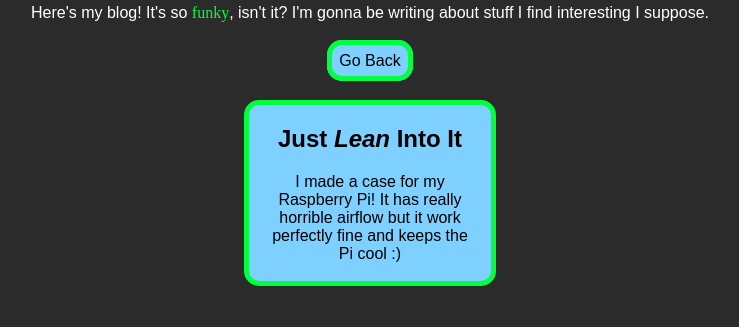
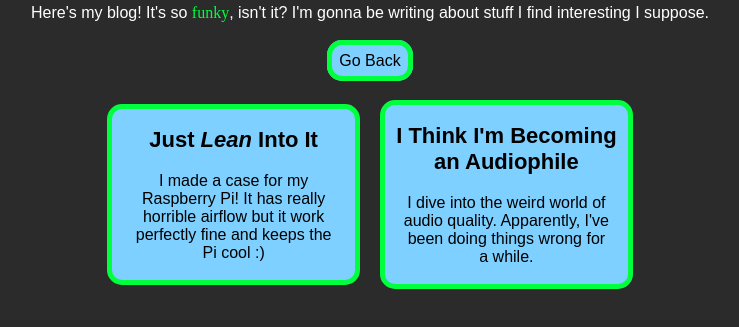
Before and after one commit to SipSup3314/funky-blog, a plain HTML site: page index.html in a window 1280 px wide. Shown: the part 91-418 px from the top of the page, without its empty margins (270-1009 px from the left). Drawn offline with Linux system fonts and the light colour scheme; a web font is replaced by a local one.

Commit message:
forgor like four things and also it was broken so i fixed it

```diff
--- a/index.html
+++ b/index.html
@@ -12,14 +12,8 @@
         </div>
         <p class="aboot-blurb">Here's my blog! It's so <span class="funky-text">funky</span>, isn't it? I'm gonna be writing about stuff I find interesting I suppose.</p>
         <div class="bar-thing">
-            <a href="https://oliversalameh.com">Go Back</a>
+            <a href="https://oliman.club">Go Back</a>
         </div>
-        <!-- <div class="aboot-boxers">
-            <p>I love Futurama! It's one of the wittiest cartoons I have ever seen and Zoidberg is possibly the funniest cartoon character to ever exist. I've watched it about 7 times over and I WILL nerd out about it constantly.</p>
-            <p>I like to think my music taste is quite nice, although others may disagree. I listen to a lot of old-school rap and hip-hop, from the likes of Eminem, Dr. Dre, Biggie, Beastie Boys, and Run-DMC (just to name a few). I also write some stuff myself, but I haven't yet produced an actual song.</p>
-            <p>I LOVE LOVE LOVE computers and technology. My brain is very logic-oriented, so it's very easy for me to understand how things work with machines and code. I've made a few fun projects such as this website (self-referential :D), a handheld console that plays Pong, and a multimeter. More about these things can be found on my blog (if I get around to it lol)</p>
-            <p>Video games are a big part of my life. I absolutely adore retro games for their simplicity and the pure enjoyment I get from them. I also like car-racing games, Deep Rock Galactic, Minecraft, and Team Fortress 2. I'm a big fan of Valve and Steam and what they've done with gaming. I have a Steam Deck, a GBA SP, and an SNES, in addition to my PC.</p>
-        </div> -->
         <div class="ass-burgers">
             <!-- I was really sleep-deprived when I came up with the class name and it's linked in like a jillion different places so I can't really change it now :/ -->
             <a class="bloggy-lonk" href="lean-into-it/index.html">
@@ -29,6 +23,13 @@
                     <br />
                 </div>
             </a>
+            <a class="bloggy-lonk" href="cd-player-thing-tbd/index.html">
+                <div>
+                    <h2>I Think I'm Becoming an Audiophile</h2>
+                    <p>I dive into the weird world of audio quality. Apparently, I've been doing things wrong for a while.</p>
+                    <br />
+                </div>
+            </a>
         </div>
     </body>
 </html>
--- a/style.css
+++ b/style.css
@@ -82,6 +82,7 @@ body {
     justify-content: center;
     /* flex-direction: column; */
     align-items: center;
+    gap: 20px;
 }
 
 .ass-burgers div {
@@ -112,6 +113,10 @@ a.bloggy-lonk {
     margin: 0;
     padding: 0;
     text-decoration: none;
+}
+
+.bloggy-lonk div h2 {
+    font-size: 22px;
 }
 
 .bollocks {
```
